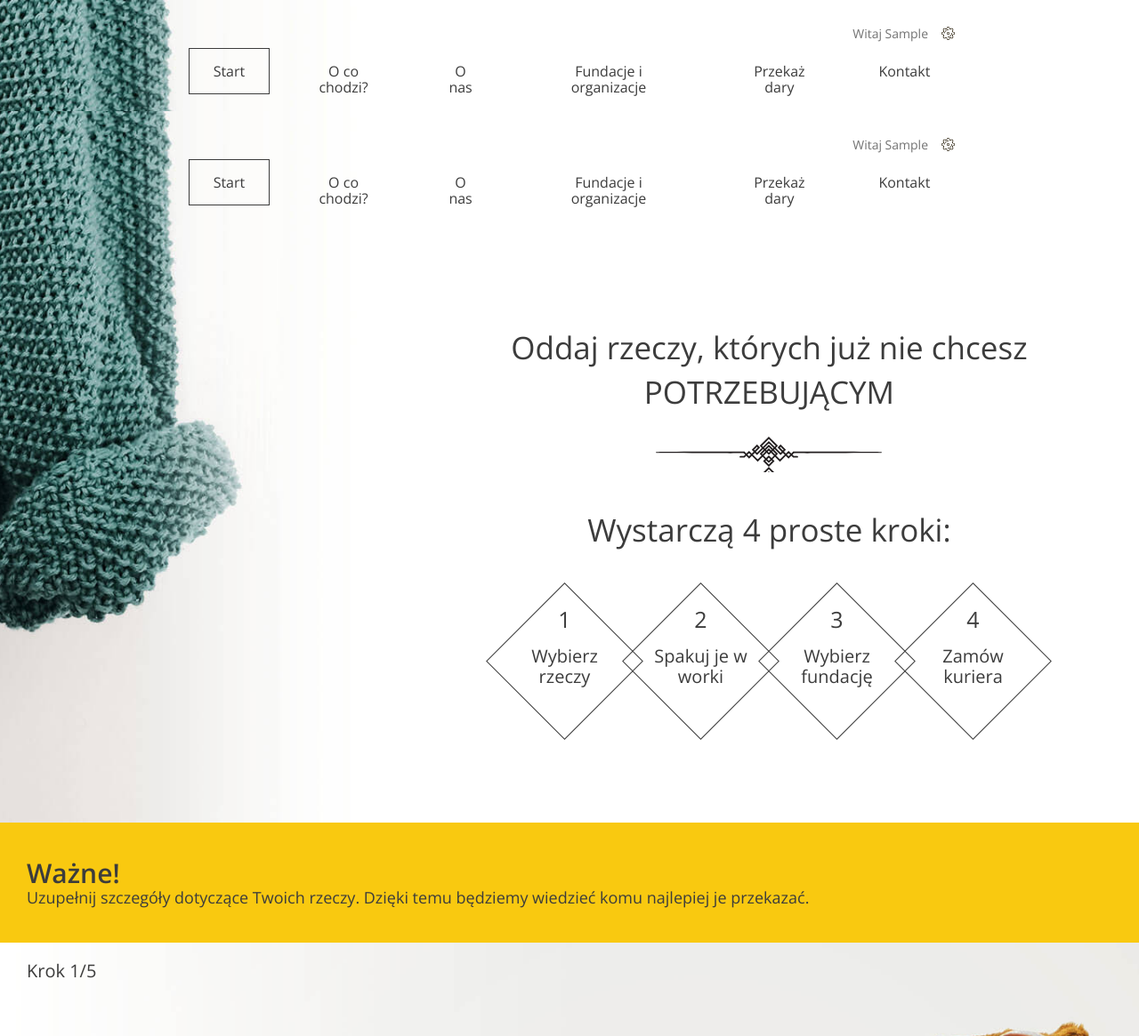
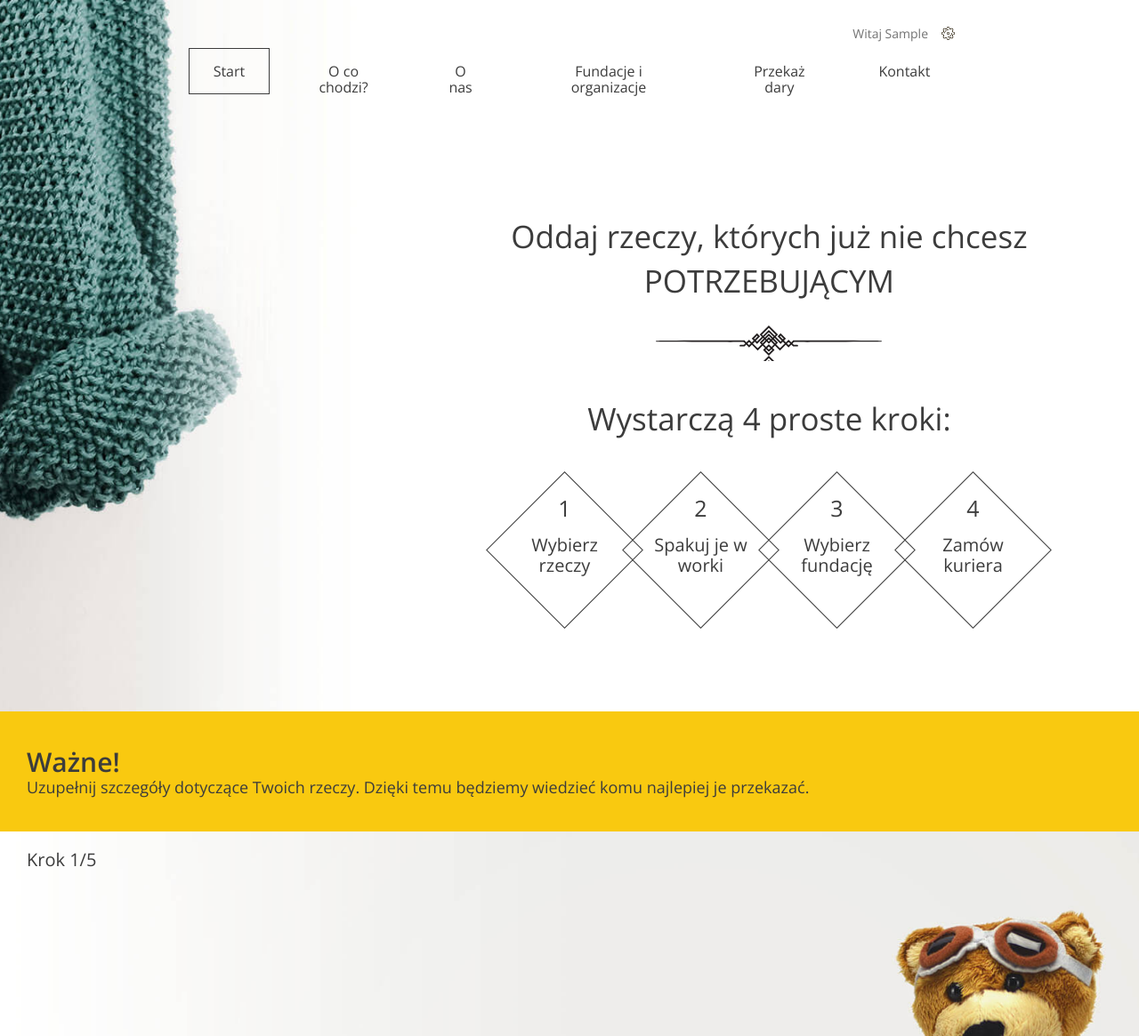
Before and after one commit to JakubMierzynski/Share-and-Save, a Django app: page /przekaz-dary/ in a window 1280 px wide. Shown: the top 1165 px of the page at 89% size. Run offline with Django 4.2, Linux system fonts and the light colour scheme; the visitor is signed in with stand-in values (Sample User, id 1); data that the repository does not hold is empty.

Commit message:
updated form template

```diff
--- a/ShareAndSave/ShareAndSave/urls.py
+++ b/ShareAndSave/ShareAndSave/urls.py
@@ -27,7 +27,7 @@ urlpatterns = [
     path('', LandingPageView.as_view(), name="main"),
     path('przekaz-dary/', AddDonationView.as_view(), name="make_donation"),
     path('potwierdzenie-daru/', DonationConfirmationView.as_view()),
-    path('login/', LoginView, name="login"),
+    path('logowanie/', LoginView, name="login"),
     path('rejestracja/', RegisterView, name="register"),
     path('wyloguj/', LogoutView, name="logout"),
 
--- a/ShareAndSave/share_and_save_app/templates/share_and_save_app/form.html
+++ b/ShareAndSave/share_and_save_app/templates/share_and_save_app/form.html
@@ -1,34 +1,9 @@
 {% extends "share_and_save_app/base.html" %}
 {% load static %}
 
-{% block title %}
-    <title>Przekaż darowiznę</title>
-{% endblock %}
+{% block title %}<title>Przekaż darowiznę</title>{% endblock %}
 
 {% block content %}
-    <header class="header--form-page">
-      <nav class="container container--70">
-        <ul class="nav--actions">
-          <li class="logged-user">
-            Witaj {{ request.user.first_name}}
-            <ul class="dropdown">
-              <li><a href="#">Profil</a></li>
-              <li><a href="#">Ustawienia</a></li>
-              <li><a href="/wyloguj/">Wyloguj</a></li>
-            </ul>
-          </li>
-        </ul>
-
-        <ul>
-          <li><a href="/" class="btn btn--without-border active">Start</a></li>
-          <li><a href="/#steps" class="btn btn--without-border">O co chodzi?</a></li>
-          <li><a href="/#about-us" class="btn btn--without-border">O nas</a></li>
-          <li><a href="/#help" class="btn btn--without-border">Fundacje i organizacje</a></li>
-          <li><a href="/przekaz-dary" class="btn btn--without-border">Przekaż dary</a></li>
-          <li><a href="#contact" class="btn btn--without-border">Kontakt</a></li>
-        </ul>
-      </nav>
-
       <div class="slogan container container--90">
         <div class="slogan--item">
           <h1>
--- a/ShareAndSave/share_and_save_app/templates/share_and_save_app/register.html
+++ b/ShareAndSave/share_and_save_app/templates/share_and_save_app/register.html
@@ -34,7 +34,7 @@
         </div>
 
         <div class="form-group form-group--buttons">
-          <a href="/login/" class="btn btn--without-border">Zaloguj się</a>
+          <a href="/logowanie/" class="btn btn--without-border">Zaloguj się</a>
           <button class="btn" type="submit">Załóż konto</button>
         </div>
       </form>
```
